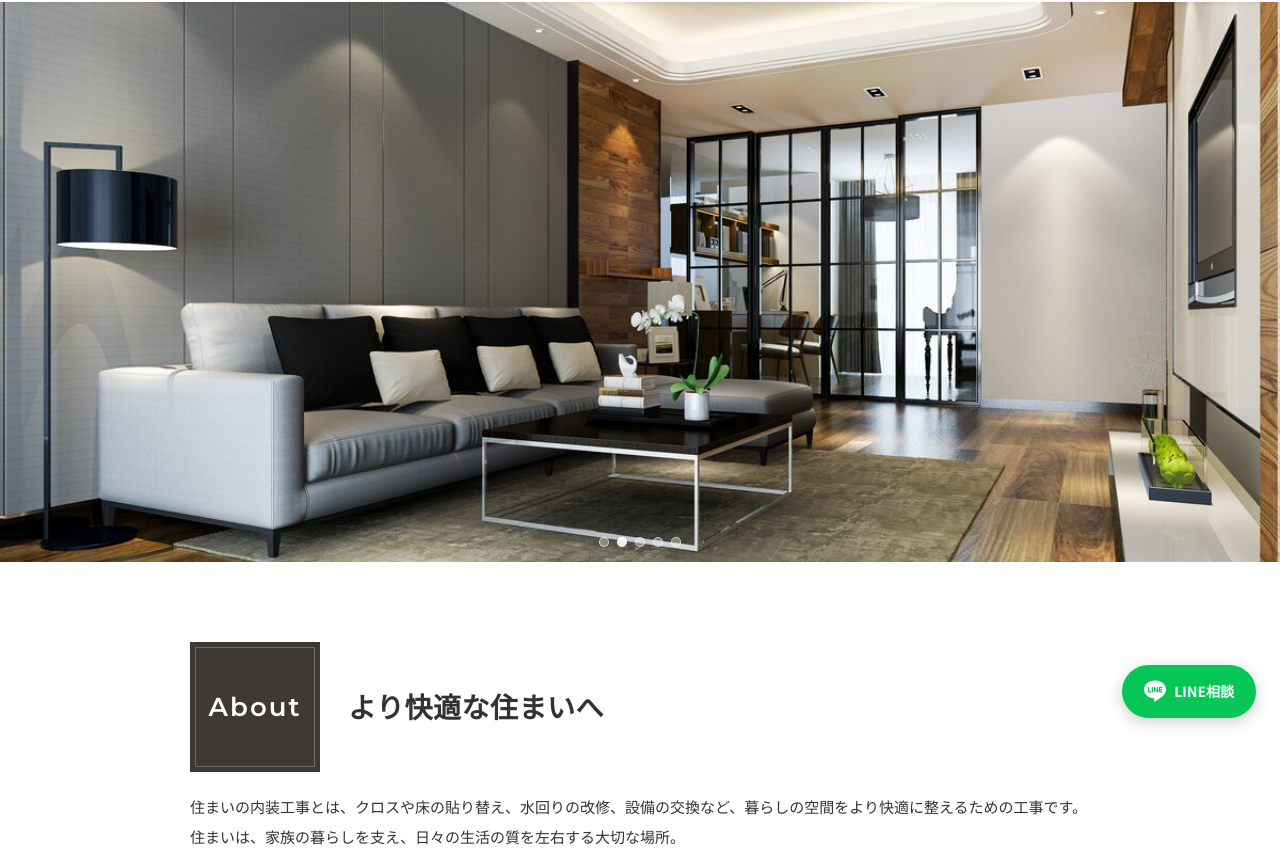
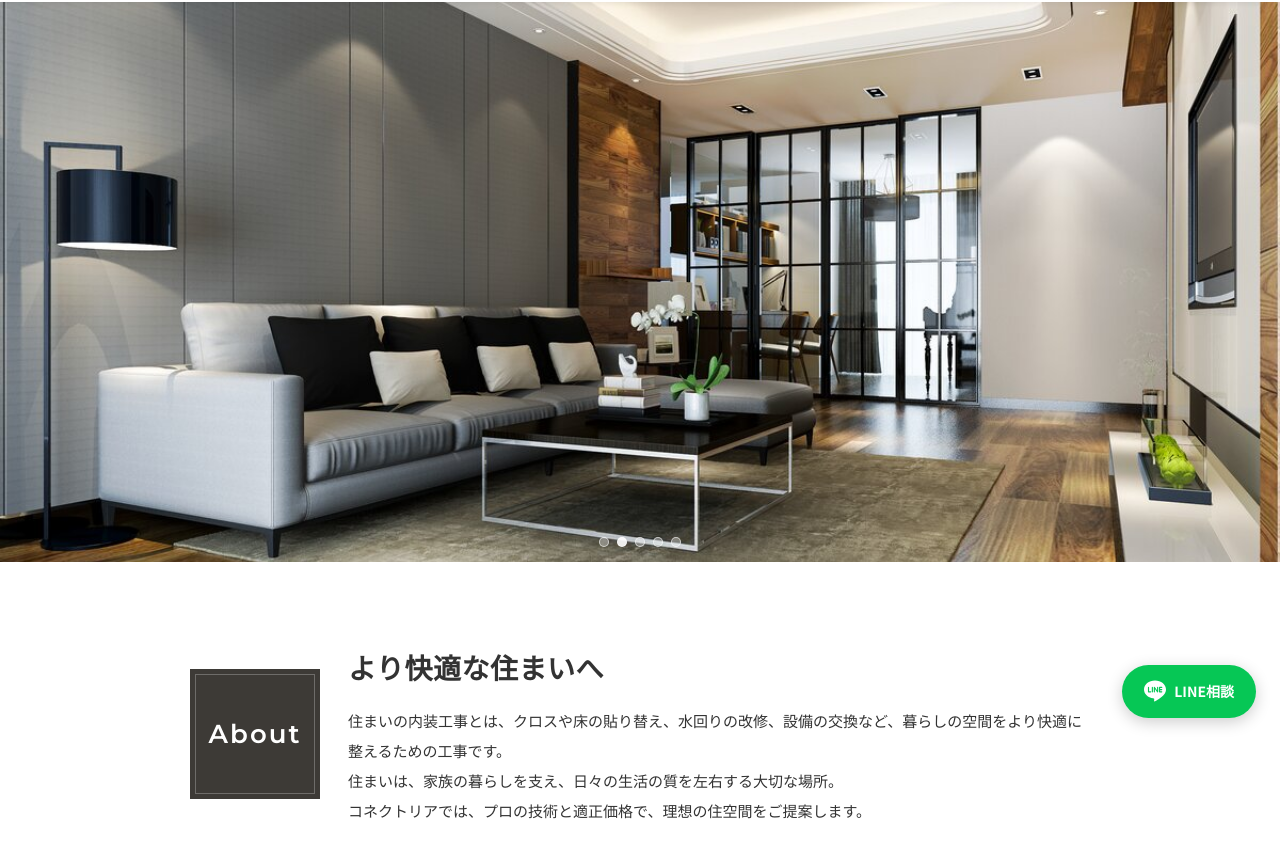
Before and after one commit to hoshizaemonn/connectrea-lp, a plain HTML site: page index.html in a window 1280 px wide. Shown: the part 58-912 px from the top of the page. Drawn offline with Linux system fonts and the light colour scheme.

Commit message:
PC版Aboutレイアウト復元（ラベル横にテキスト配置）& SP追従LINEボタン縦幅縮小
- PC: Aboutラベル横に見出し+説明文を配置する元のレイアウトに復元
- SP: 現在の形を維持（ラベル+見出し → 説明文 → 画像）
- SP追従LINEボタン: padding 10px→6px、フォント14px→13px、アイコン22px→18pxに縮小

Co-Authored-By: Claude Opus 4.6 <noreply@anthropic.com>

```diff
--- a/index.html
+++ b/index.html
@@ -29,7 +29,7 @@
       font-family: 'ShinGo', 'Noto Sans JP', 'Hiragino Kaku Gothic ProN', sans-serif;
       color: #333; line-height: 1.8; background: #fff;
       -webkit-font-smoothing: antialiased;
-      padding-top: 60px; padding-bottom: 56px;
+      padding-top: 60px; padding-bottom: 42px;
     }
     .sr-only { position: absolute; width: 1px; height: 1px; padding: 0; margin: -1px; overflow: hidden; clip: rect(0,0,0,0); border: 0; }
     img { max-width: 100%; height: auto; display: block; }
@@ -96,7 +96,7 @@
     /* ===== ABOUT（PDFデザイン） ===== */
     .about { padding: 50px 28px; }
     .about-inner { max-width: 900px; margin: 0 auto; }
-    .about-top { display: flex; align-items: center; gap: 20px; margin-bottom: 20px; }
+    .about-top { display: flex; align-items: center; gap: 20px; margin-bottom: 16px; }
     .about-label {
       flex-shrink: 0; background: #3d3a36; color: #fff;
       width: 95px; height: 95px;
@@ -107,6 +107,11 @@
     }
     .about-heading { font-size: 20px; font-weight: 700; line-height: 1.85; color: #333; letter-spacing: 0.5px; }
     .about-desc { font-size: 15px; line-height: 2.0; color: #333; font-weight: 500; margin-bottom: 0; }
+    .about-text-pc { display: none; }
+    .about-heading-pc { display: none; }
+    .about-heading-sp { display: block; }
+    .about-desc-pc { display: none; }
+    .about-desc-sp { display: block; }
     .about-images { display: grid; grid-template-columns: 1fr 1fr; gap: 5px; margin-top: 30px; }
     .about-images .img-large { grid-column: 1 / 3; overflow: hidden; }
     .about-images .img-large img { width: 100%; aspect-ratio: 16/10; object-fit: cover; }
@@ -258,10 +263,10 @@
     .floating-contact-pc svg { width: 22px; height: 22px; }
     .floating-contact-sp { position: fixed; bottom: 0; left: 0; right: 0; z-index: 90; background: #06C755; }
     .floating-contact-sp a {
-      display: flex; align-items: center; justify-content: center; gap: 10px;
-      color: #fff; padding: 10px 20px; font-size: 14px; font-weight: 700;
+      display: flex; align-items: center; justify-content: center; gap: 8px;
+      color: #fff; padding: 6px 20px; font-size: 13px; font-weight: 700;
     }
-    .floating-contact-sp svg { width: 22px; height: 22px; }
+    .floating-contact-sp svg { width: 18px; height: 18px; }
 
     /* ===== PC (769px+) ===== */
     @media (min-width: 769px) {
@@ -272,10 +277,13 @@
       .hero { height: 70vh; max-height: 650px; }
 
       .about { padding: 80px 40px; }
-      .about-top { gap: 28px; }
+      .about-top { flex-wrap: wrap; gap: 28px; margin-bottom: 0; }
       .about-label { width: 130px; height: 130px; font-size: 26px; }
-      .about-heading { font-size: 28px; }
-      .about-desc { font-size: 15px; }
+      .about-text-pc { display: flex; flex-direction: column; justify-content: center; flex: 1; }
+      .about-heading-sp { display: none; }
+      .about-heading-pc { display: block; font-size: 28px; }
+      .about-desc-pc { display: block; font-size: 15px; margin-top: 12px; }
+      .about-desc-sp { display: none; }
 
       .reasons { padding: 80px 40px; }
       .reasons-title span { font-size: 24px; padding: 22px 30px; }
@@ -295,10 +303,6 @@
       .feature-text h3 { font-size: 28px; }
       .feature-text p { font-size: 15px; }
       .feature-types-grid li { font-size: 14px; }
-
-      .about-label { width: 130px; height: 130px; font-size: 26px; }
-      .about-heading { font-size: 28px; }
-      .about-desc { font-size: 15px; line-height: 2.0; }
 
       .flow { padding: 80px 40px; }
       .flow-num { font-size: 32px; }
@@ -413,9 +417,17 @@
     <div class="about-inner">
       <div class="about-top">
         <div class="about-label">About</div>
-        <h2 class="about-heading">より快適な住まいへ</h2>
+        <h2 class="about-heading about-heading-sp">より快適な住まいへ</h2>
+        <div class="about-text-pc">
+          <h2 class="about-heading about-heading-pc">より快適な住まいへ</h2>
+          <p class="about-desc about-desc-pc">
+            住まいの内装工事とは、クロスや床の貼り替え、水回りの改修、設備の交換など、暮らしの空間をより快適に整えるための工事です。<br>
+            住まいは、家族の暮らしを支え、日々の生活の質を左右する大切な場所。<br>
+            コネクトリアでは、プロの技術と適正価格で、理想の住空間をご提案します。
+          </p>
+        </div>
       </div>
-      <p class="about-desc">
+      <p class="about-desc about-desc-sp">
         住まいの内装工事とは、クロスや床の貼り替え、水回りの改修、設備の交換など、暮らしの空間をより快適に整えるための工事です。<br>
         住まいは、家族の暮らしを支え、日々の生活の質を左右する大切な場所。<br>
         コネクトリアでは、プロの技術と適正価格で、理想の住空間をご提案します。
```
